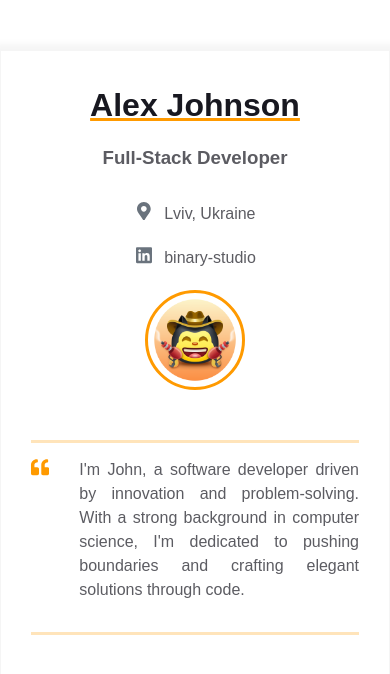
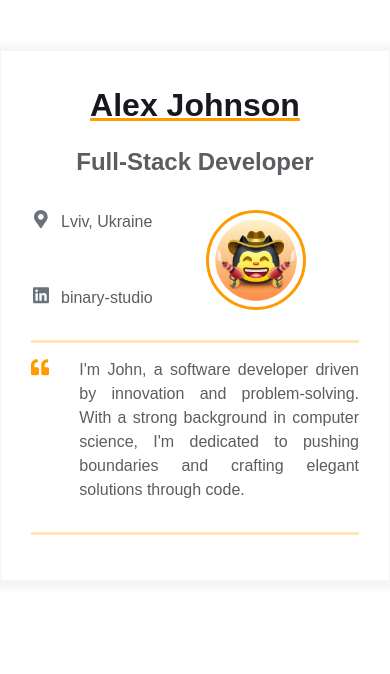
Before and after one commit to martoff1980/homepage-binary-academy, a plain HTML site: page index.html in a window 390 px wide. Drawn offline with Linux system fonts and the light colour scheme.

Commit message:
Used HTML validator and CSS validator

```diff
--- a/index.html
+++ b/index.html
@@ -1,9 +1,9 @@
 <!DOCTYPE html>
 <html lang="en">
 	<head>
-		<meta charset="UTF-8" />
-		<meta name="viewport" content="width=device-width, initial-scale=1.0" />
-		<link rel="stylesheet" href="styles.css" />
+		<meta charset="UTF-8" >
+		<meta name="viewport" content="width=device-width, initial-scale=1.0" >
+		<link rel="stylesheet" href="styles.css" >
 		<title>Résumé</title>
 	</head>
 	<body>
@@ -12,9 +12,9 @@
 				<div class="container">
 					<div class="resume__block">
 						<h1 class="contact-info__header">Alex Johnson</h1>
-						<h3 class="contact-info__sub-header">Full-Stack Developer</h3>
+						<h2 class="contact-info__sub-header">Full-Stack Developer</h2>
 
-						<div class="contact_info_container fh">
+						<div class="contact_info__container fh">
 							<div class="contact-info__block">
 								<a href="" rel="author" class="contact-info__item">
 									<div class="contact-info__item-icon-wrapper">
@@ -46,7 +46,7 @@
 							</div>
 
 							<div class="contact-info__block contact-info__block--center">
-								<img class="contact-info__avatar" src="assets/avatar.png" alt="Avatar" />
+								<img class="contact-info__avatar" src="assets/avatar.png" alt="Avatar" >
 							</div>
 
 							<div class="contact-info__block"></div>
--- a/styles.css
+++ b/styles.css
@@ -50,13 +50,13 @@ body {
 	margin-bottom: 15px;
 }
 
-@media screen and (max-width: 576px) {
+@media screen and (width: 576px) {
 	.main-info,
-	.contact_info_container {
+	.contact_info__container {
 		flex-direction: column;
 	}
 
-	.contact_info_container {
+	.contact_info__container {
 		align-items: center;
 	}
 
```
